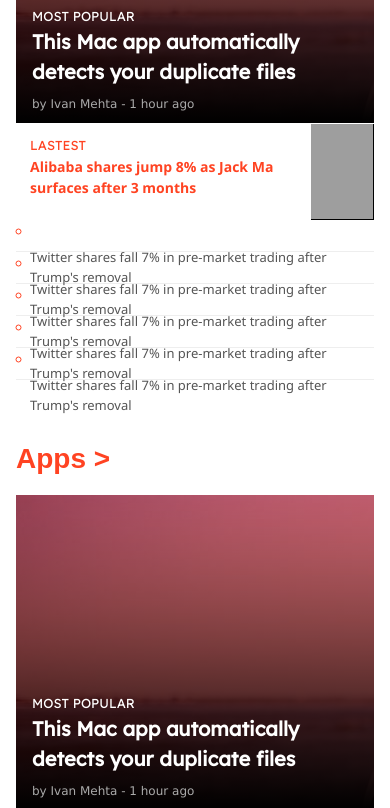
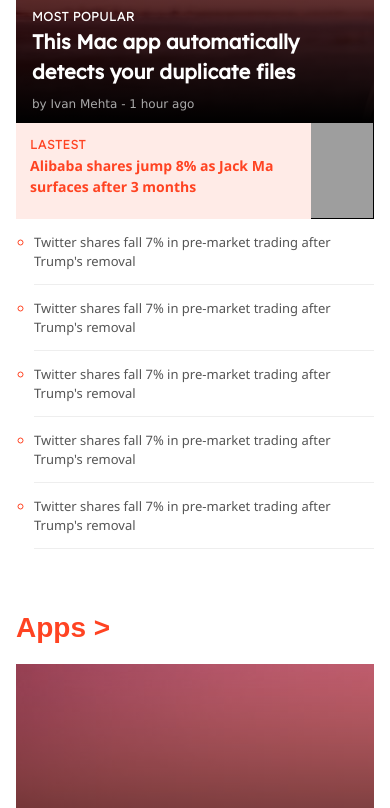
Before and after one commit to srizzuto/Responsive-Web-Design, a website: page index.html in a window 390 px wide. Shown: the part 2940-3748 px from the top of the page. Drawn offline with nearby package versions, Linux system fonts and the light colour scheme; grey boxes are pictures that could not be loaded; a web font is replaced by a local one.

Commit message:
Add responsive code to sections

```diff
--- a/style/style.css
+++ b/style/style.css
@@ -26,14 +26,14 @@ li {
   margin: 0;
 }
 
-footer > div > ul > li {
+footer>div>ul>li {
   padding: 5px;
 }
 
-.news-box > li {
-  list-style-position: inside;
+.news-box>li {
+  /* list-style-position: inside; */
+  padding: 12px 0;
   list-style-type: circle;
-  height: 32px;
   border-bottom: 1px solid rgb(238, 238, 238);
 }
 
@@ -98,7 +98,7 @@ h4 {
   padding: 16px;
 }
 
-.hamburger > div {
+.hamburger>div {
   width: 20px;
   height: 2px;
   background-color: red;
@@ -412,7 +412,7 @@ a {
   text-decoration: none;
 }
 
-.footer-info > a {
+.footer-info>a {
   color: #aaa;
   margin: 0 2px;
 }
@@ -480,8 +480,7 @@ footer h3 {
   white-space: nowrap;
 }
 
-.space li,
-.post-header * {
+.space li, .post-header * {
   padding: 0 16px;
 }
 
@@ -501,7 +500,7 @@ footer h3 {
   justify-content: center;
 }
 
-.footer-social > ul {
+.footer-social>ul {
   display: flex;
   flex-wrap: wrap;
   padding-inline-start: 0;
@@ -511,7 +510,7 @@ footer h3 {
   justify-content: center;
 }
 
-.footer-social > ul > li {
+.footer-social>ul>li {
   margin: 3px;
 }
 
@@ -551,7 +550,7 @@ footer h3 {
   display: inline-block;
 }
 
-.footer-about > span > a > img {
+.footer-about>span>a>img {
   height: 9px;
 }
 
@@ -597,7 +596,7 @@ footer h3 {
   overflow: hidden;
 }
 
-.pad-left > h4 {
+.pad-left>h4 {
   margin: 0;
   margin-block-end: 0;
   margin-block-start: 0;
@@ -657,11 +656,11 @@ footer h3 {
   margin-bottom: 24px;
 }
 
-.header-container > h1 {
+.header-container>h1 {
   font: bold 28px 'Yanone Kaffeesatz', sans-serif;
 }
 
-.header-container > ul > li {
+.header-container>ul>li {
   margin-top: 11px;
 }
 
@@ -672,7 +671,7 @@ footer h3 {
   color: rgb(141, 141, 141);
 }
 
-.bottom-caption > a > span {
+.bottom-caption>a>span {
   color: rgb(190, 190, 190);
   font: 12px 'Lexend', sans-serif;
 }
@@ -706,7 +705,7 @@ footer h3 {
   display: flex;
   width: 100%;
   justify-content: space-between;
-  margin-top: 1px;
+  background-color: rgb(255, 235, 231)
 }
 
 .img-latest-fork {
@@ -749,13 +748,17 @@ footer h3 {
   justify-content: space-between;
 }
 
-.news-box > li::marker {
+.news-box {
+  padding-left: 18px;
+}
+
+.news-box>li::marker {
   color: #ff4322;
   margin: 0;
 }
 
-.news-box > li > h4 {
-  padding: 6px 0 6px 14px;
+.news-box>li>h4 {
+  /* padding: 6px 0 6px 14px; */
   font-size: 13px;
   color: #555;
 }
@@ -764,13 +767,14 @@ footer h3 {
   margin-top: 40px;
 }
 
-.latest-deals > div > h2 {
+.latest-deals>div>h2 {
   margin-block-start: 0;
 }
 
-.latest-deals > div > span {
+.latest-deals>div>span {
   color: #ff4322;
 }
+
 /*  ***********************
         MEDIA QUERIES
     *********************** */
@@ -780,74 +784,59 @@ footer h3 {
     display: flex;
     flex-direction: column;
   }
-
   .img-li {
     height: 100%;
     width: 100%;
   }
-
   .grid-md {
     display: grid;
   }
-
   .font-def {
     font-weight: 700;
     font-size: 40px;
     margin-bottom: 15px;
     font-family: 'Hammersmith One', sans-serif;
   }
-
   .bg-container {
     height: 315px;
     background-image: linear-gradient(to bottom, rgba(255, 0, 0, 0.48), rgba(0, 0, 0, 1)), url(binoculars-looking-at-ocean.jpg);
   }
-
   .separator {
     display: inline;
     padding: 0 3px;
   }
-
   .flex-md {
     display: flex;
   }
-
   .col-30x70 {
     grid-template-columns: 70% 30%;
   }
-
   .col-70x30-md {
     grid-template-columns: 70% 30%;
   }
-
   .col-2-md {
     grid-template-columns: auto auto;
     column-gap: 16px;
     row-gap: 16px;
   }
-
   .col-3-md {
     grid-template-columns: auto auto auto;
     column-gap: 16px;
     row-gap: 16px;
   }
-
   .show-md {
     display: block;
   }
-
   .hide-md {
     display: none;
   }
-
   .header-clearance {
     margin-top: 112px;
   }
-
   .standalone {
     margin: 0;
     height: 378px;
   }
-
   .card-title {
     margin-block-start: 0;
     font-weight: 700;
@@ -855,7 +844,6 @@ footer h3 {
     margin-bottom: 15px;
     font-family: 'Hammersmith One', sans-serif;
   }
-
   .card-title2 {
     font-weight: 700;
     font-size: 20px;
@@ -868,45 +856,36 @@ footer h3 {
   .col-fund-list {
     grid-template-columns: 70% 30%;
   }
-
   .show-lg {
     display: block;
   }
-
   .col-3-lg {
     grid-template-columns: auto auto auto;
   }
-
   .col-4-lg {
     grid-template-columns: auto auto auto auto;
     column-gap: 16px;
   }
-
   .col-70x30-lg {
     grid-template-columns: 70% 30%;
   }
-
   .bg-img {
     background-image: linear-gradient(to bottom, rgba(255, 0, 0, 0.48), rgba(0, 0, 0, 1)), url(binoculars-looking-at-ocean.jpg);
   }
-
   .bg-container {
     height: 315px;
     background-image: linear-gradient(to bottom, rgba(255, 0, 0, 0.48), rgba(0, 0, 0, 1)), url(binoculars-looking-at-ocean.jpg);
   }
-
   .card-title {
     font-weight: 700;
     font-size: 56px;
     line-height: 60px;
   }
-
   .card-title2 {
     font-weight: 700;
     line-height: 25px;
     font-size: 28px;
   }
-
   .main-article-date {
     color: white;
   }
```
